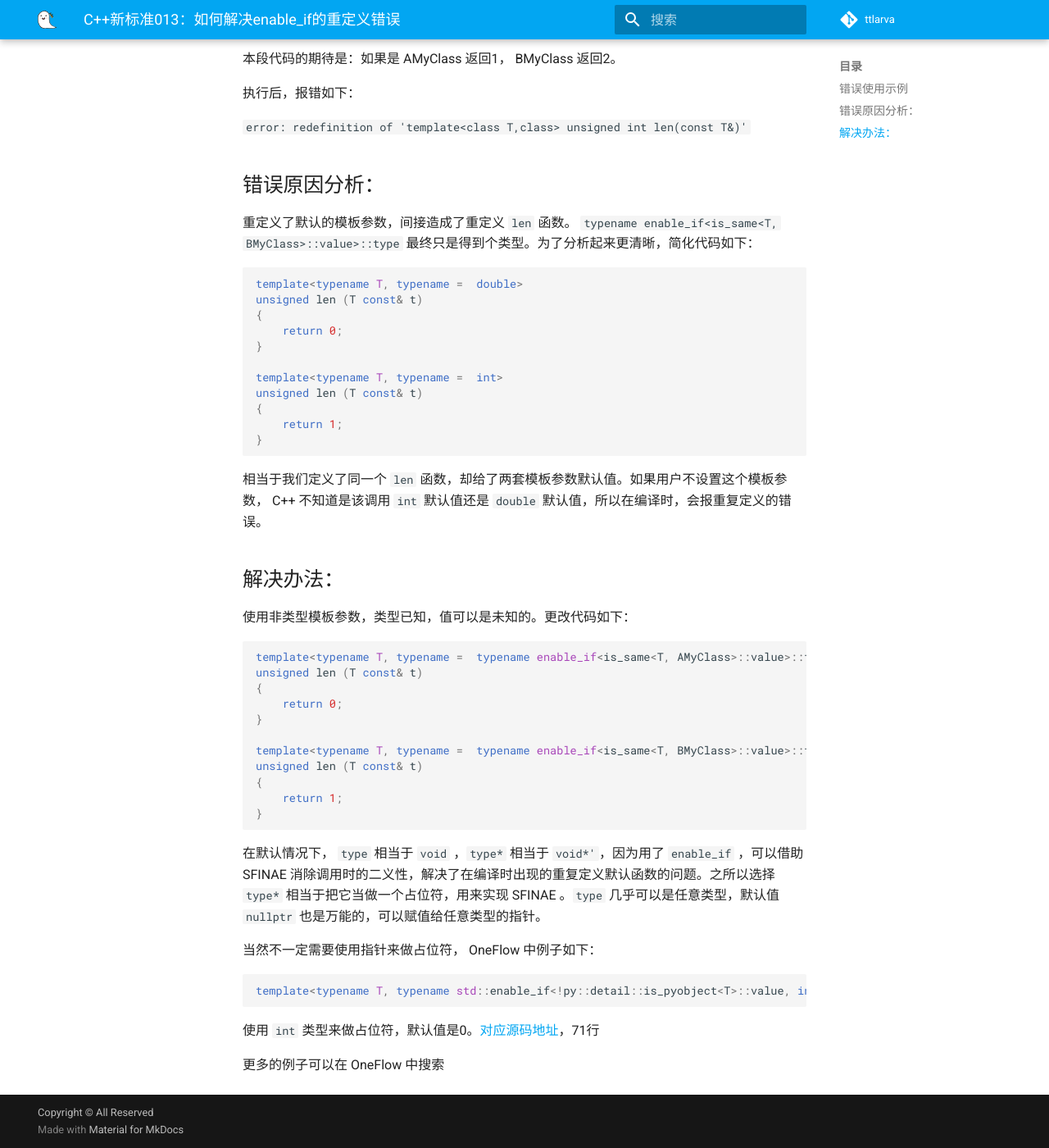
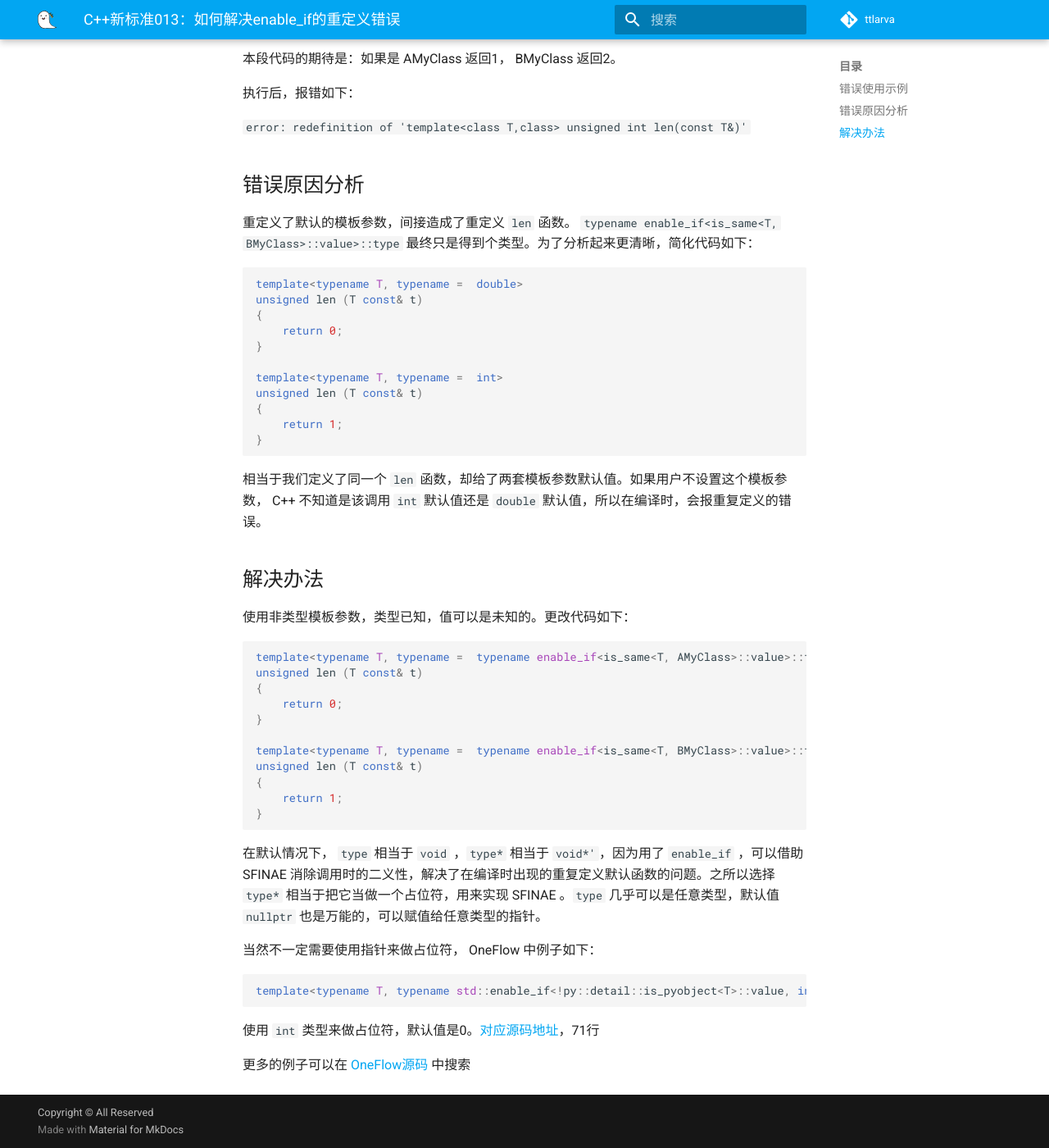
Before and after one commit to ttttLarva/Larva, an MkDocs documentation site: the page built from docs/learn_cpp/13_enable_if_redefine_mistake.md, in a window 1280 px wide and 1400 px high, scrolled down 1113 px. Shown: the whole window at 82% size. Built offline with MkDocs 1.6.1 and Material for MkDocs 9.7.7, drawn with Linux system fonts in a browser that asks for light colours; comment, search, counter and statistics services are not loaded; the version menu is left out.

Commit message:
Fixed subtitle format mistakes

```diff
--- a/docs/learn_cpp/13_enable_if_redefine_mistake.md
+++ b/docs/learn_cpp/13_enable_if_redefine_mistake.md
@@ -57,7 +57,7 @@ int main(int argc, char* argv[])
 
 
 
-## 错误原因分析：
+## 错误原因分析
 
 重定义了默认的模板参数，间接造成了重定义 `len` 函数。 `typename enable_if<is_same<T, BMyClass>::value>::type` 最终只是得到个类型。为了分析起来更清晰，简化代码如下：
 
@@ -78,7 +78,7 @@ unsigned len (T const& t)
 相当于我们定义了同一个 `len` 函数，却给了两套模板参数默认值。如果用户不设置这个模板参数， C++ 不知道是该调用 `int` 默认值还是 `double` 默认值，所以在编译时，会报重复定义的错误。
 
 
-## 解决办法：
+## 解决办法
 
 使用非类型模板参数，类型已知，值可以是未知的。更改代码如下：
 
@@ -106,4 +106,4 @@ template<typename T, typename std::enable_if<!py::detail::is_pyobject<T>::value,
 
   使用 `int` 类型来做占位符，默认值是0。[对应源码地址](https://github.com/Oneflow-Inc/oneflow/blob/master/oneflow/api/python/functional/python_arg.h)，71行
 
-更多的例子可以在 OneFlow 中搜索
+更多的例子可以在 [OneFlow源码](https://github.com/Oneflow-Inc/oneflow/blob/master/oneflow/api/python/functional) 中搜索
```
